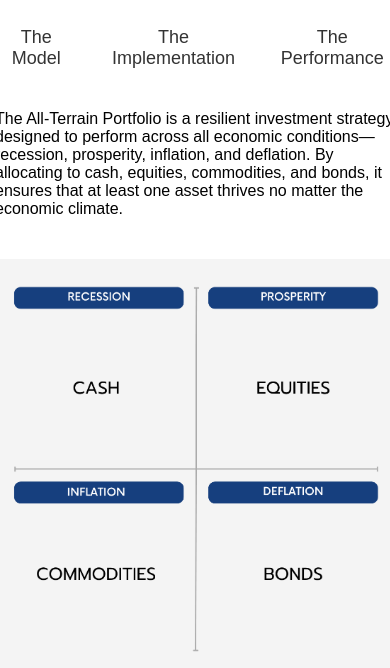
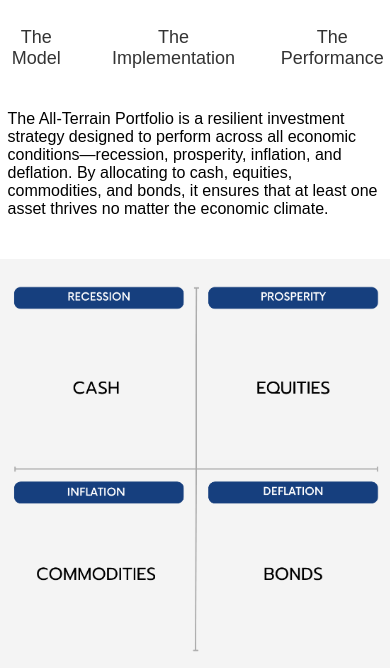
Before and after one commit to AllSeasons1867/pragmatic-portfolio, a website: page public/portfolio.html in a window 390 px wide. Shown: the part 176-844 px from the top of the page. Drawn offline with nearby package versions, Linux system fonts and the light colour scheme.

Commit message:
reduced size of blurb paragraphs

```diff
--- a/public/style.css
+++ b/public/style.css
@@ -104,7 +104,7 @@ body.body {
     }
 
     .blurbs {
-        width: 400px;
+        width: 375px;
         text-align: start;
         padding: 25px 0px 25px 0px;
     }
```
